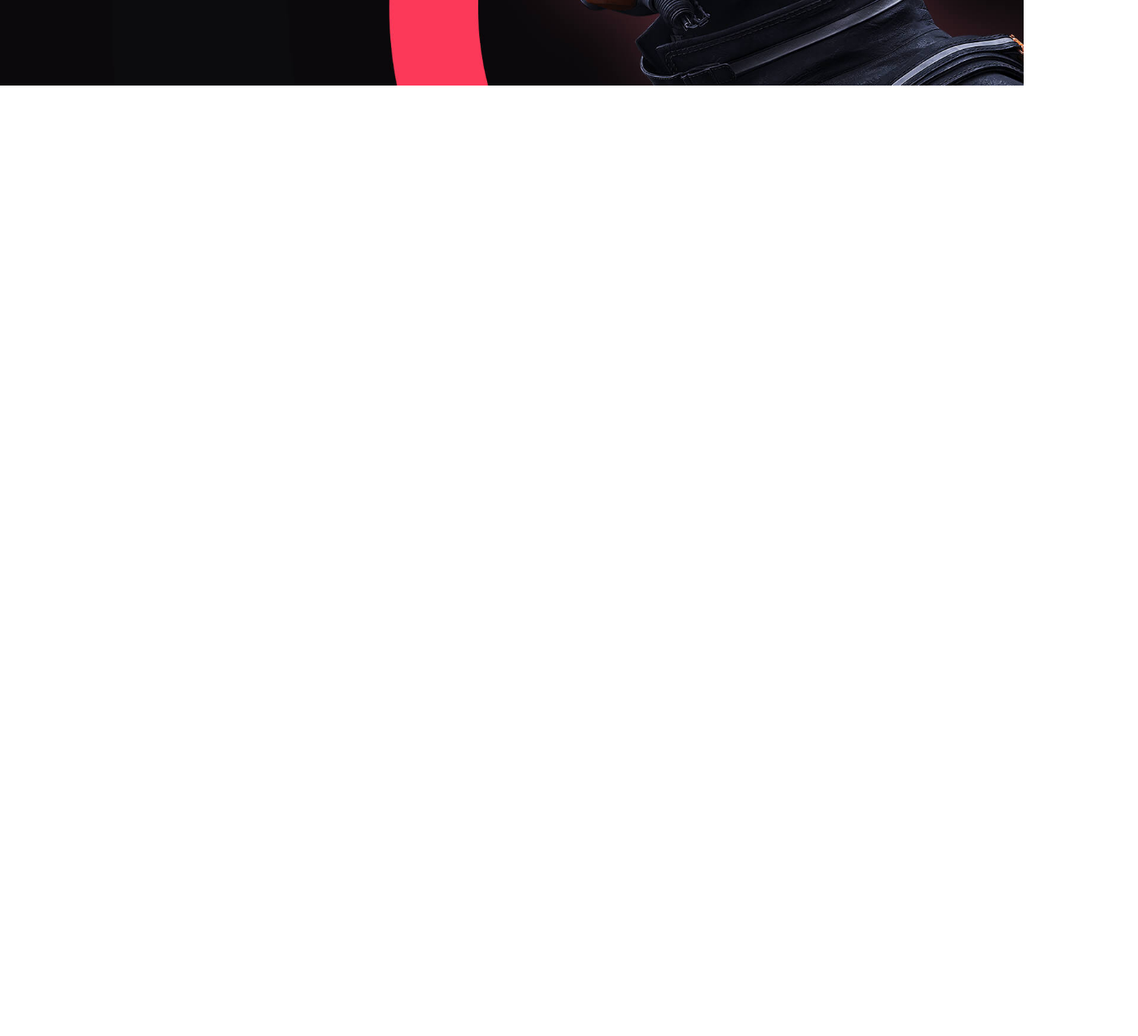
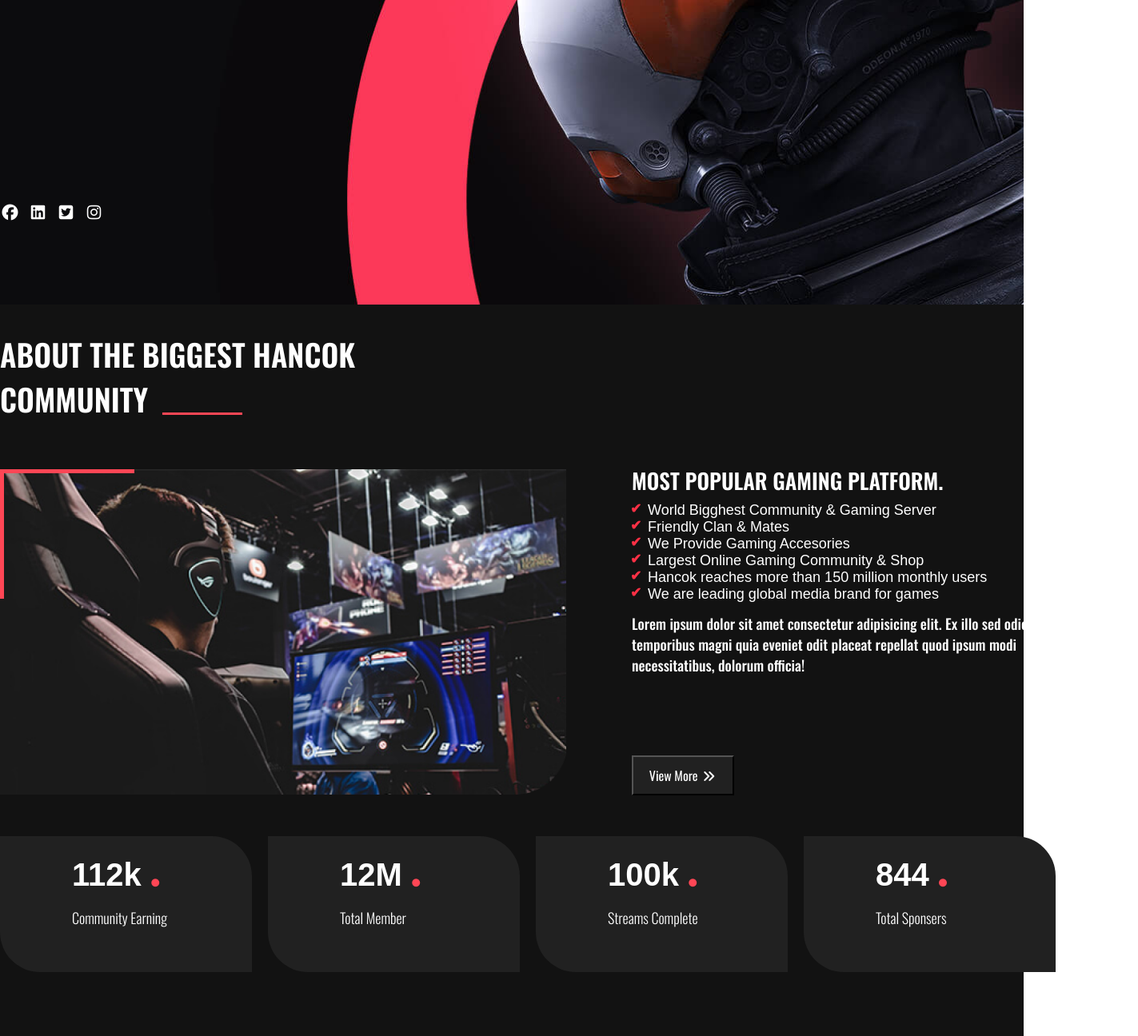
Before and after one commit to motaleb-bit/hancok, a plain HTML site: page index.html in a window 1280 px wide. Shown: the part 693-1989 px from the top of the page at 80% size, 1423 px wide, since content can reach past the window. Before the commit the page ends 800 px from the top, so only its background shows below. Drawn offline with nearby package versions, Linux system fonts and the light colour scheme.

Commit message:
about part done

```diff
--- a/css/style.css
+++ b/css/style.css
@@ -3,10 +3,8 @@
     padding: 0;
     margin: 0;
     box-sizing: border-box;
-      font-family: "Oswald", sans-serif;
-
+    font-family: "Oswald", sans-serif;
 }
-
 .container {
     width: 1320px;
     margin: 0 auto;
@@ -42,25 +40,31 @@ a {
     font-family:oswald;
     font-weight: 400;
     font-size: 16px;
-    color: #DDDDDD;
+    color: #FFFFFF;
+    transition: all linear 0.3s;
+}
+.nav_items ul li a:hover {
+    color: #FF4655;
+    font-size: 20px;
 }
 
 .nav_icon a {
-    color: #DDDDDD;
+    color:#FFFFFF;
+    font-size: 50pz;
 }
 /* //navbar end // */
 /* //hero/banner section start// */
 
 #bannerPart {
-    padding: 337px 103px;
+    padding: 337px 0 103px 0;
     background:url(../images/Banner.png);
     background-position: center;
     background-repeat: no-repeat;
     background-size: cover;
-    height: 100vh;
+    min-height: 100vh;
 }
 .bannerLeftPart h3,h1,p {
-    color: #DDDDDD;
+    color: #FFFFFF;
 }
 .bannerLeftPart h3 {
     font-weight: 400;
@@ -81,13 +85,16 @@ a {
     margin-top: 5px;
     width: 521px;
     margin-bottom: 48px;
+
 }
 .banner_icon_Part{
     display: flex;
     gap: 10px;
+    margin-top: 301px;
+
 }
 .banner_icon_Part a i {
-    color: #DDDDDD;
+    color: #FFFFFF;
     font-size: 20px;
 }
 
@@ -98,15 +105,193 @@ a {
     background: #FFFFFF;
     width: 128px;
     height: 50px;
-    margin-bottom: 20px;
+    transition: all linear 0.3s;
+}
 
+.bannerLeftPart button:hover {
+    background: #121212;
 }
+
 .bannerLeftPart button a {
     border: none;
     color: #121212;
     font-weight: 400;
     font-size: 16px;
     padding: 13px 10px;
+    transition: all linear 0.3s;
+}
+.bannerLeftPart button a:hover {
+    color: #FF4655;
+}
+/* -- hero/banner section end --  */
+/* //about part start // */
+#aboutPart{
+    padding: 34px 0 80px 0;
+    background: #121212;
+}
+.aboutFlex {
+    display: flex;
+    gap: 82px;
 }
 
- /* <!--//hero/banner section end // -- */ */
+.aboutleftPart h2 {
+    font-weight: 600;
+    font-size:38px;
+    color: #FFFFFF;
+    width: 518px;
+}
+.aboutleftPart {
+    display: inline-flex;
+    flex-direction:column;
+    background: #121212;
+  }
+
+.aboutleftPart h2 {
+    text-align: left;
+    display: inline-block;
+}
+.aboutleftPart .shape {
+    position: relative;
+    display: flex;
+    justify-content: center;
+    align-items: center;
+}
+.aboutleftPart .line {
+    position: relative;
+    width: 100px;
+    height: 3px;
+    top: -11px;
+    left: -6px;
+    display: inline-block;
+    background-color: #FF4655;
+    transition: all linear 0.3s;
+}
+
+.image_box {
+    margin-top: 57px;
+    width: 708px;
+    height: 407px;
+    position: relative;
+}
+
+.image_box img {
+    width: 100%;
+    height: 100%;
+    object-fit: cover;
+    border-radius: 0 0 20px 0;
+}
+
+/* Orange corner line */
+.image_box::before {
+    content: "";
+    position: absolute;
+    width: 163px;
+    height: 157px;
+    border-top: 5px solid #FF4655;
+    border-left: 5px solid #FF4655;
+}
+.aboutrightPart {
+    margin-top: 166px;
+}
+
+.aboutrightPart h3 {
+    font-weight: 600;
+    font-size: 27px;
+    color: #FFFFFF;
+    margin-bottom: 7px;
+}
+.aboutrightPart ul li {
+    font-family:"Barlow Condensed", sans-serif;
+    font-weight: 500;
+    font-size: 18px;
+    color: #FFFFFF;
+    line-height: auto;
+    position: relative;
+    padding-left: 20px;
+}
+
+.aboutrightPart p {
+
+    font-weight: 500;
+    font-size: 18px;
+    color: #FFFFFF;
+    margin-top: 13px;
+    width: 516px;
+}
+
+.aboutrightPart ul li::before {
+    content: "✔";
+    color: #ff3045;
+    font-size: 17px;
+    font-weight: bold;
+    position: absolute;
+    left: -2px;
+    top: -2px;
+}
+.about_btn {
+    background: #212121;
+    width: 128px;
+    height: 50px;
+    margin-top: 100px;
+    transition: all linear 0.3s;
+}
+.aboutrightPart button:hover {
+    background: #FFFFFF;
+
+}
+
+.about_btn a {
+    border: none;
+    color: #FFFFFF;
+    font-weight: 400;
+    font-size: 16px;
+    padding: 13px 10px;
+    transition: all linear 0.3s;
+}
+
+.about_btn a:hover {
+    color: #FF4655;
+    font-weight: 800;
+}
+
+.about_bottom_Part {
+    display: flex;
+    gap: 20px;
+}
+.about_div_One {
+    width: 315px;
+    height: 170px;
+    padding: 26px 90px;
+    background: #212121;
+    margin-top: 51px;
+    border-top-right-radius: 50px;
+    border-bottom-left-radius: 50px;
+    transition: all linear 0.3s;
+}
+
+.about_div_One :hover {
+    color: #FF4655;
+    font-size: 40px;
+}
+
+.about_div_One h1 {
+    font-family:"Barlow Condensed", sans-serif;
+    font-weight:600;
+    font-size:40px;
+    color:#FFFFFF;
+
+
+}
+.about_div_One h1 span {
+    color: #FF4655;
+    font-size: 10px;
+}
+
+.about_div_One p {
+ font-family: "Oswald", sans-serif;
+ font-weight: 300;
+ font-size: 18px;
+ color:#FFFFFF;
+ margin-top: 18px;
+}
+/* //about part end// */
--- a/index.html
+++ b/index.html
@@ -55,7 +55,7 @@
 
                    <a href="#"><i class="fa-solid fa-circle-right"></i></a>
 
-                   <a href="">Sign In</a>
+                   <a href="#">Sign In</a>
 
                    <a href="#"><i class="fa-solid fa-magnifying-glass"></i></a>
                 </div>
@@ -70,7 +70,6 @@
                 <div class="bannerLeftPart">
                 <h3>LIFE TIME</h3>
                 <h1>GAMING EXPERIENCE <span> <img src="./images/Line 1.png" alt="line"></span></h1>
-
                 <p>Lorem ipsum dolor sit amet consectetur adipisicing elit. Repudiandae alias voluptas optio.
                 Veritatis recusandae pariatur qui dignissimos dolore similique ad adipisci eum. Quos
                 aliquid fugiat magni illum eius?</p>
@@ -87,18 +86,63 @@
 
                     <a href="#"><i class="fa-brands fa-instagram"></i></a>
                 </div>
-
-
-                <!-- <div class="bannerRightPart">
-                    <img src="./images/Banner.png" alt="banner">
-                </div> -->
             </div>
 
         </div>
 
     </section>
+<!-- //hero/banner section end // -->
+<!-- //about part start// -->
+    <section id="aboutPart">
+        <div class="container">
+            <div class="aboutFlex">
+                <div class="aboutleftPart">
+                    <h2>ABOUT THE BIGGEST HANCOK
+                    COMMUNITY</h2>
+                    <h2 class="shape"><span class="line"></span></h2>
+                    <div class="image_box">
+                        <img src="./images/about_lmg.png" alt="about_Img">
+                    </div>
+                </div>
 
-<!-- //hero/banner section end // -->
-
+                <div class="aboutrightPart">
+                   <h3>MOST POPULAR GAMING PLATFORM.</h3>
+                   <ul>
+                        <li>World Bigghest Community & Gaming Server</li>
+                        <li>Friendly Clan & Mates</li>
+                        <li>We Provide Gaming Accesories</li>
+                        <li>Largest Online Gaming Community & Shop</li>
+                        <li>Hancok reaches more than 150 million monthly users</li>
+                        <li>We are leading global media brand for games</li>
+                   </ul>
+                   <p>Lorem ipsum dolor sit amet consectetur adipisicing elit. Ex illo sed odio
+                    temporibus magni quia eveniet odit placeat repellat quod ipsum modi
+                    necessitatibus, dolorum officia!</p>
+                   <button class="about_btn">
+                    <a href="#">View More <i class="fa-solid fa-angles-right"></i></a>
+                    </button>
+                </div>
+            </div>
+            <div class="about_bottom_Part">
+                <div class="about_div_One">
+                    <h1>112k <span><i class="fa-solid fa-circle"></i></span></h1>
+                    <p>Community Earning</p>
+                </div>
+                <div class="about_div_One">
+                    <h1>12M <span><i class="fa-solid fa-circle"></i></span></h1>
+                    <p>Total Member</p>
+                </div>
+                <div class="about_div_One">
+                    <h1>100k <span><i class="fa-solid fa-circle"></i></span></h1>
+                    <p>Streams Complete</p>
+                </div>
+                <div class="about_div_One">
+                    <h1>844 <span><i class="fa-solid fa-circle"></i></span></h1>
+                    <p>Total Sponsers</p>
+                </div>
+            </div>
+        </div>
+    </section>
+<!-- //about part end // -->
 </body>
 </html>
```
Also changed, not shown: images/about_div.png (added), images/about_lmg.png (added).
